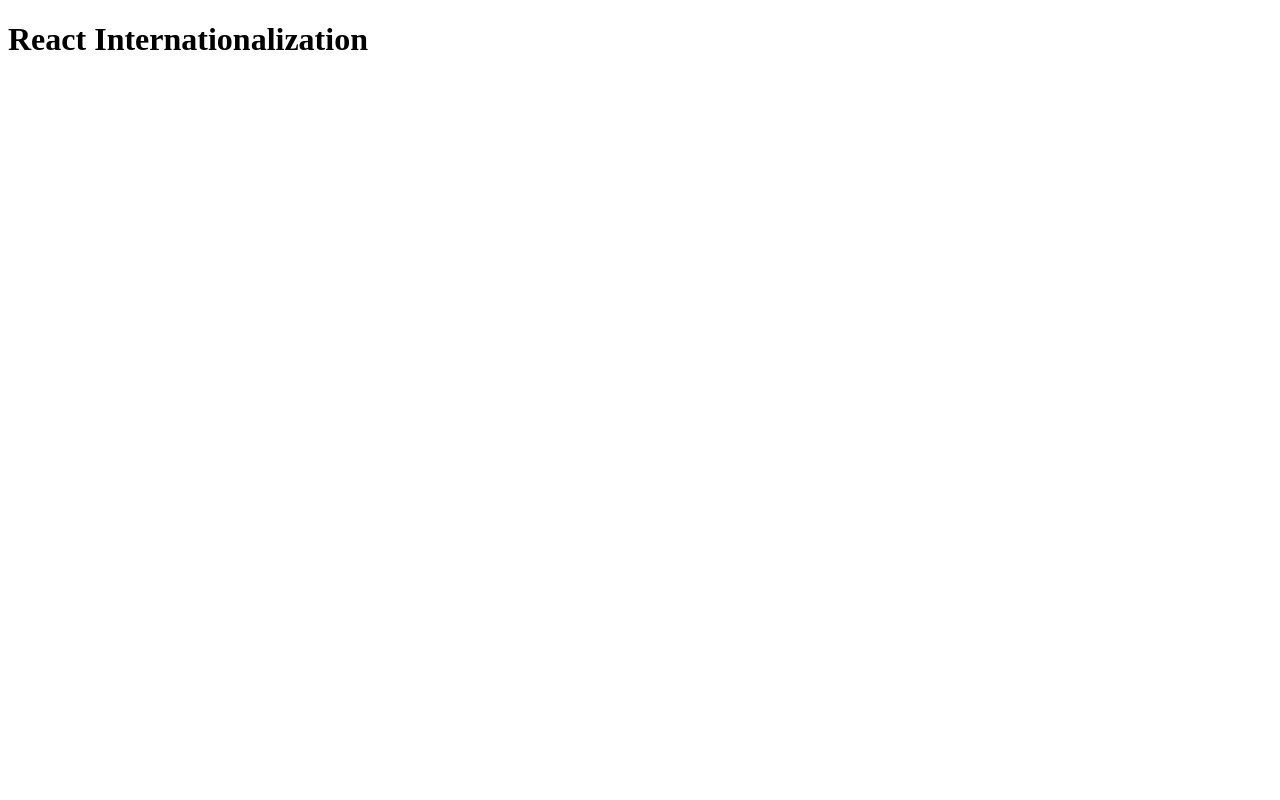
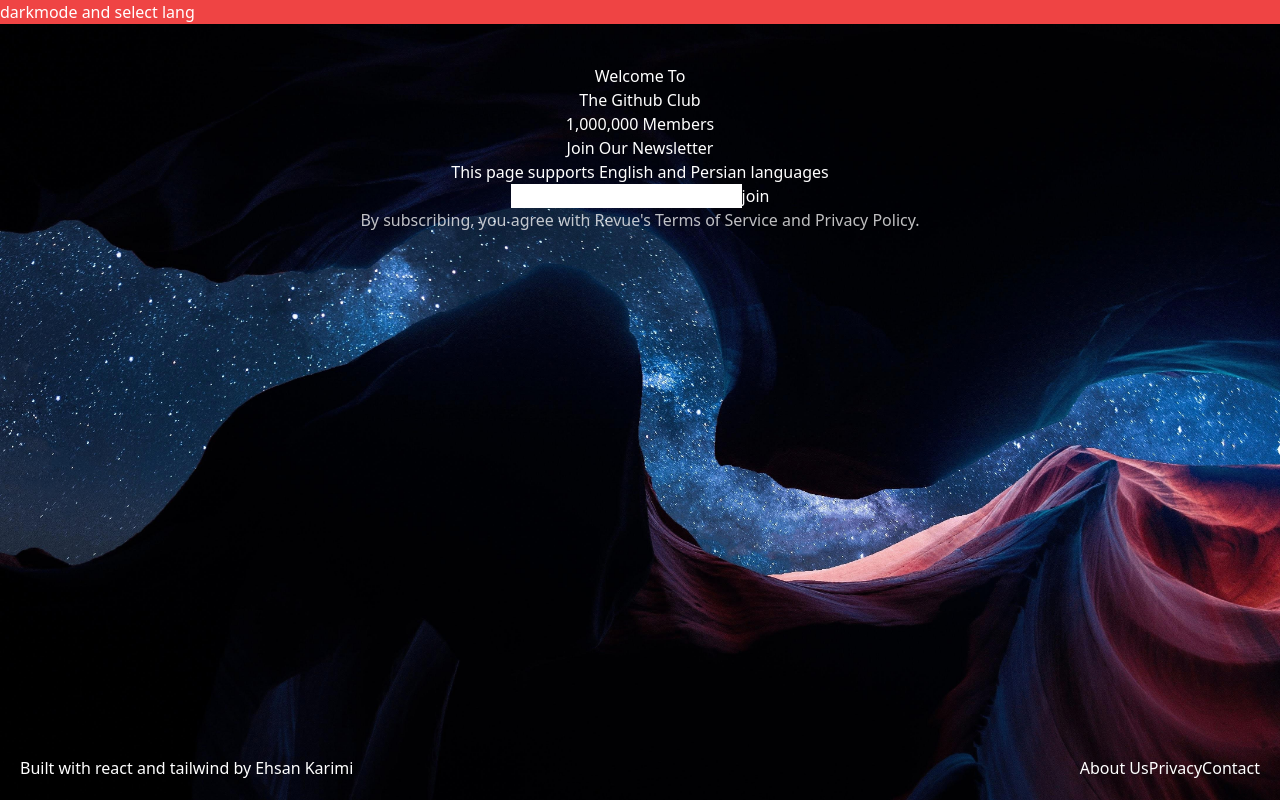
Before and after one commit to EhsanKarimmi/React-Internationalization, a React (Create React App) app: page / in a window 1280 px wide. Built offline with nearby package versions, Linux system fonts and the light colour scheme.

Commit message:
Add simple elements

```diff
--- a/package.json
+++ b/package.json
@@ -39,5 +39,10 @@
       "last 1 firefox version",
       "last 1 safari version"
     ]
+  },
+  "devDependencies": {
+    "autoprefixer": "^10.4.5",
+    "postcss": "^8.4.12",
+    "tailwindcss": "^3.0.24"
   }
 }
--- /dev/null
+++ b/postcss.config.js
@@ -0,0 +1,6 @@
+module.exports = {
+  plugins: {
+    tailwindcss: {},
+    autoprefixer: {},
+  },
+}
--- a/src/App.tsx
+++ b/src/App.tsx
@@ -2,8 +2,39 @@ import React from "react";
 
 function App() {
     return (
-        <div className="App">
-            <h1>React Internationalization</h1>
+        <div className="min-h-screen flex flex-col text-white ">
+            <div className="bg-red-500">
+                <h1>darkmode and select lang</h1>
+            </div>
+            <main className="container mx-auto text-center flex-1 p-10">
+                <header>
+                    <h1>Welcome To</h1>
+                    <h3>The Github Club</h3>
+                </header>
+                <div>1,000,000 Members</div>
+                <p>Join Our Newsletter</p>
+                <p>This page supports English and Persian languages</p>
+                <div>
+                    <input type="text" />
+                    <button> join</button>
+                </div>
+
+                <div className="opacity-75">
+                    <a href="#">
+                        {" "}
+                        By subscribing, you agree with Revue's Terms of Service and Privacy Policy.
+                    </a>
+                </div>
+            </main>
+            <footer className="flex justify-between items-center p-5">
+                <p>Built with react and tailwind by Ehsan Karimi</p>
+
+                <div>
+                    <a href="#"> About Us</a>
+                    <a href="#">Privacy</a>
+                    <a href="#">Contact</a>
+                </div>
+            </footer>
         </div>
     );
 }
--- a/src/index.css
+++ b/src/index.css
@@ -0,0 +1,20 @@
+@tailwind base;
+@tailwind components;
+@tailwind utilities;
+
+* {
+    box-sizing: border-box;
+    margin: 0;
+    padding: 0;
+}
+html,
+body {
+    height: 100%;
+}
+
+body {
+    background-image: url(./assets/images/background.jpg);
+    background-position: center;
+    background-repeat: no-repeat;
+    background-size: cover;
+}
--- /dev/null
+++ b/tailwind.config.js
@@ -0,0 +1,7 @@
+module.exports = {
+    content: ["./src/**/*.{js,jsx,ts,tsx}"],
+    theme: {
+        extend: {},
+    },
+    plugins: [],
+};
```
Also changed, not shown: src/assets/images/background.jpg (added), 1 other file (tests, documents, lock files or other folders).
